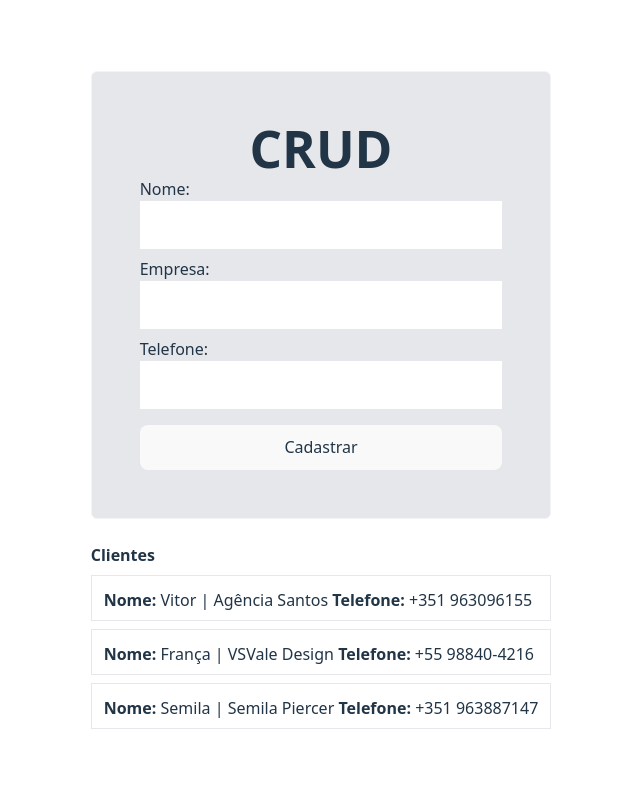
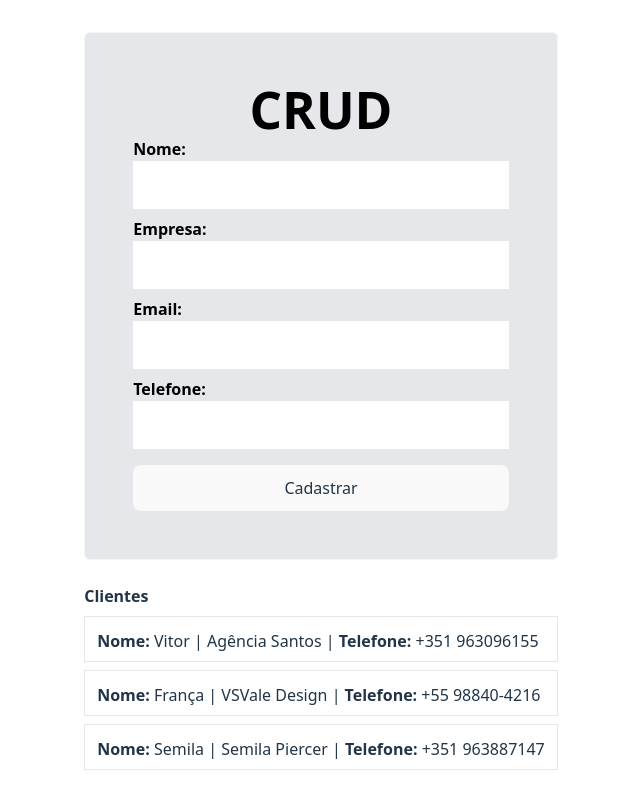
Before and after one commit to vitorsantosdev/basic-crud, a React (Vite) app: page / in a window 1280 px wide. Shown: the whole page, without its empty margins (319-959 px from the left). Built offline with nearby package versions, Linux system fonts and the light colour scheme.

Commit message:
feat: implementação de useStates

```diff
--- a/src/App.tsx
+++ b/src/App.tsx
@@ -1,55 +1,84 @@
-import { use } from 'react'
 import './App.css'
-//import Trash from '@../assets/trash.svg'
+import { useState, type FormEvent } from 'react'
+
+interface User {
+  // id: string,
+  name: string,
+  business: string,
+  phone: string,
+  email: string,
+}
 
 function App() {
+  // const [id, setId] = useState('')
+  const [name, setName] = useState('')
+  const [business, setBusiness] = useState('')
+  const [phone, setPhone] = useState('')
+  const [email, setEmail] = useState('')
 
-  const users = [
+  const [listUsers, setListUsers] = useState<User[]>([
     {
-      id: '15548415',
+      // id: '15548415',
       name: 'Vitor',
-      busisnes: 'Agência Santos',
-      phone: '+351 963096155 '
+      business: 'Agência Santos',
+      phone: '+351 963096155 ',
+      email: 'teste@teste.br'
     },
     {
-      id: '1554841587',
+      // id: '1554841587',
       name: 'França',
-      busisnes: 'VSVale Design',
-      phone: '+55 98840-4216  '
+      business: 'VSVale Design',
+      phone: '+55 98840-4216  ',
+      email: 'teste@teste.br'
     },
     {
-      id: '15548416',
+      // id: '15548416',
       name: 'Semila',
-      busisnes: 'Semila Piercer',
-      phone: '+351 963887147'
+      business: 'Semila Piercer',
+      phone: '+351 963887147',
+      email: 'teste@teste.br'
     }
-  ]
+  ]);
+
+  function handleSubmit(e: FormEvent) {
+    e.preventDefault();
+    if (name.trim() && business.trim() && phone.trim() && email.trim()) {
+      setListUsers([...listUsers, { name, business, phone, email }]);
+      setName('');
+      setBusiness('');
+      setPhone('');
+      setEmail('');
+    }
+  }
 
   return (
     <div className='flex flex-col gap-2'>
       <div className='bg-gray-200 min-w-md p-12 border-1 border-gray-100 rounded-md mb-4'>
-        <h1 className='font-bold'>CRUD</h1>
-        <form className='text-start flex flex-col justify-start'>
+        <h1 className='font-bold text-black'>CRUD</h1>
+        <form className='text-start flex flex-col justify-start' onSubmit={handleSubmit}>
 
-          <label className=''>Nome:</label>
-          <input type="text" name='name' className='bg-white p-3 mb-2' />
+          <label className='text-black font-bold'>Nome:</label>
+          <input type="text" name='name' className='text-black bg-white p-3 mb-2' value={name} onChange={(e) => setName(e.target.value)} />
 
-          <label htmlFor="">Empresa:</label>
-          <input type="text" name='email' className='bg-white p-3 mb-2' />
+          <label className='text-black font-bold'>Empresa:</label>
+          <input type="text" name='name' className='text-black bg-white p-3 mb-2' value={business} onChange={(e) => setBusiness(e.target.value)} />
 
-          <label htmlFor="">Telefone:</label>
-          <input type="text" name='age' className='bg-white p-3 mb-4' />
+          <label className='text-black font-bold'>Email:</label>
+          <input type="text" name='email' className='text-black bg-white p-3 mb-2' value={email} onChange={(e) => setEmail(e.target.value)} />
 
-          <button type='button' className='bg-blue-500 hover:bg-fuchsia-500 font-extrabold'>Cadastrar</button>
+          <label className='text-black font-bold'>Telefone:</label>
+          <input type="text" name='age' className='text-black bg-white p-3 mb-4' value={phone} onChange={(e) => setPhone(e.target.value)} />
+
+          <button type='submit' className='bg-blue-500 hover:bg-fuchsia-500 font-extrabold'>Cadastrar</button>
 
         </form>
       </div>
 
       <b className='text-start'>Clientes</b>
-      {users.map(user => (
-        <div key={user.id}>
+      {listUsers.map((user, index) => (
+        <div key={index}>
           <div className='min-w-md pb-2 border-1 p-3 border-gray-200 text-start'>
-            <p><b>Nome:</b> {user.name} | {user.busisnes} <b>Telefone:</b> {user.phone}</p>
+            <p><b>Nome:</b> {user.name} | {user.business} | <b>Telefone:</b> {user.phone}</p>
           </div>
         </div>
       ))}
```
